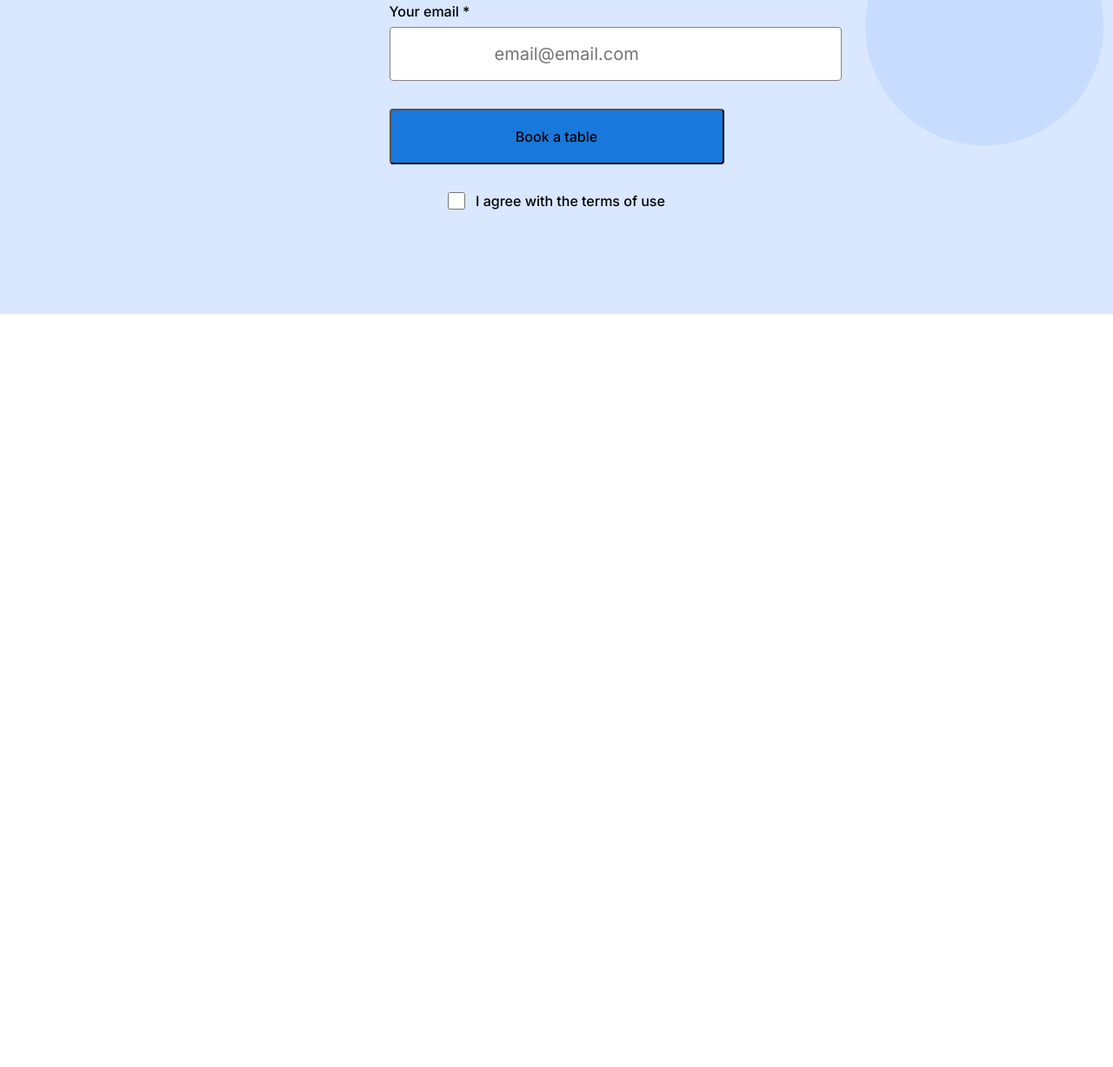
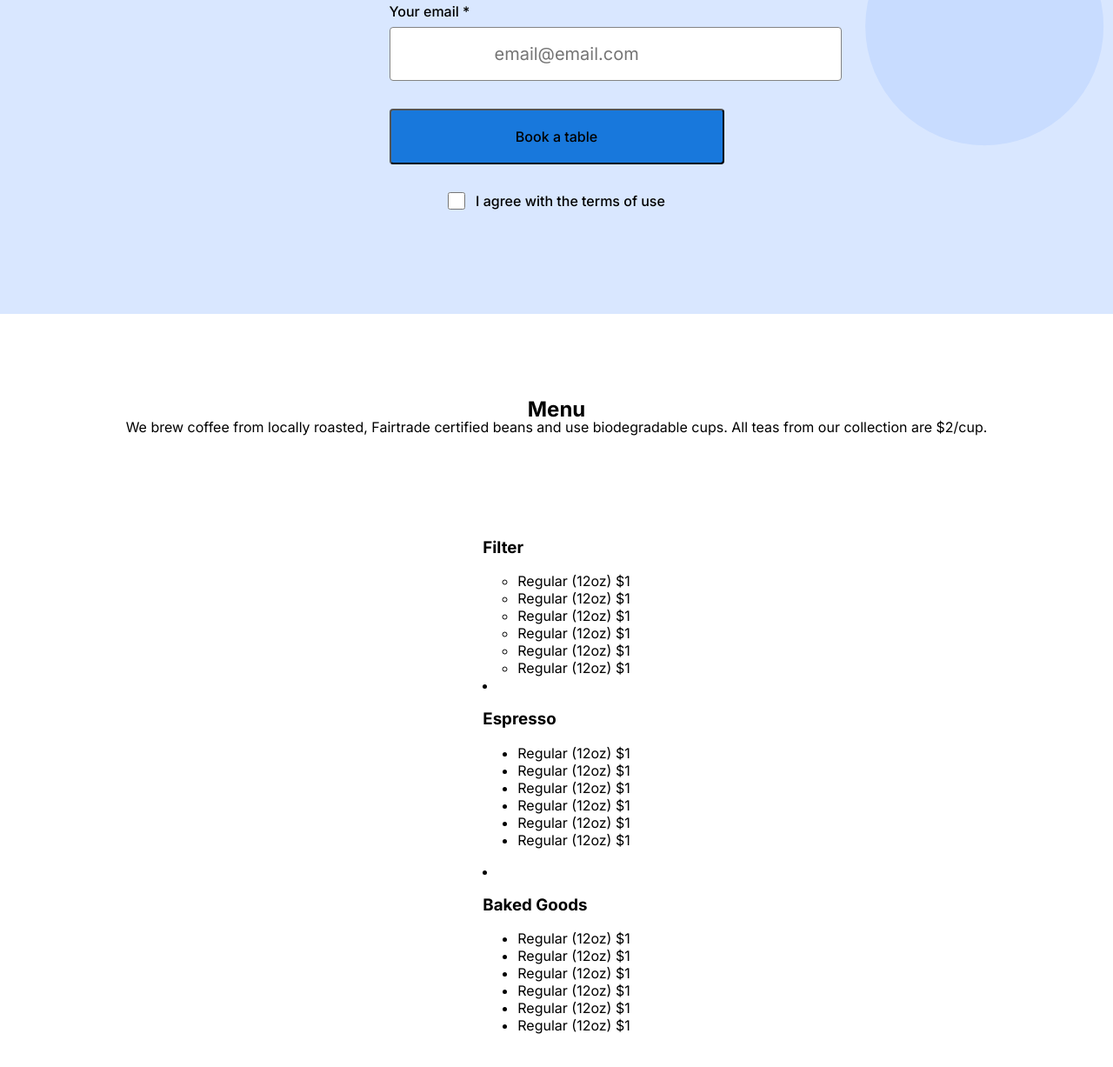
Before and after one commit to StarCatcher23/se_project_coffeeshop, a plain HTML site: page index.html in a window 1280 px wide. Shown: the part 2381-3608 px from the top of the page at 87% size. Before the commit the page ends 2742 px from the top, so only its background shows below. Drawn offline with Linux system fonts and the light colour scheme.

Commit message:
Menu Section Markup

```diff
--- /dev/null
+++ b/blocks/menu.css
@@ -0,0 +1,22 @@
+.menu {
+  padding: 100px 0;
+  display: flex;
+  flex-direction: column;
+  align-items: center;
+}
+
+.menu__title {
+  margin: 0 0 24px;
+  margin: 0 auto;
+  text-align: center;
+}
+
+.menu__subtitle {
+  margin: 0 0 100px;
+}
+
+.menu__cards {
+  margin: 0;
+  padding: 0;
+  list-style-type: none;
+}
--- a/index.html
+++ b/index.html
@@ -168,7 +168,90 @@
             </label>
           </form>
         </section>
-        <section id="menu" class="menu"></section>
+        <section id="menu" class="menu">
+          <h2 class="menu__title">Menu</h2>
+          <p class="menu__subtitle">
+            We brew coffee from locally roasted, Fairtrade certified beans and
+            use biodegradable cups. All teas from our collection are $2/cup.
+          </p>
+          <ul class="menu__cards">
+            <li class="card">
+              <h3 class="card__title">Filter</h3>
+              <ul class="card__list">
+                <li class="card__list-item">
+                  Regular (12oz) <span class="card__list-divider"></span> $1
+                </li>
+                <li class="card__list-item">
+                  Regular (12oz) <span class="card__list-divider"></span> $1
+                </li>
+                <li class="card__list-item">
+                  Regular (12oz) <span class="card__list-divider"></span> $1
+                </li>
+                <li class="card__list-item">
+                  Regular (12oz) <span class="card__list-divider"></span> $1
+                </li>
+                <li class="card__list-item">
+                  Regular (12oz) <span class="card__list-divider"></span> $1
+                </li>
+                <li class="card__list-item">
+                  Regular (12oz) <span class="card__list-divider"></span> $1
+                </li>
+              </ul>
+            </li>
+              </ul>
+            </li>
+             <li class="card">
+              <h3 class="card__title">Espresso</h3>
+              <ul class="card__list">
+                <li class="card__list-item">
+                  Regular (12oz) <span class="card__list-divider"></span> $1
+                </li>
+                <li class="card__list-item">
+                  Regular (12oz) <span class="card__list-divider"></span> $1
+                </li>
+                <li class="card__list-item">
+                  Regular (12oz) <span class="card__list-divider"></span> $1
+                </li>
+                <li class="card__list-item">
+                  Regular (12oz) <span class="card__list-divider"></span> $1
+                </li>
+                <li class="card__list-item">
+                  Regular (12oz) <span class="card__list-divider"></span> $1
+                </li>
+                <li class="card__list-item">
+                  Regular (12oz) <span class="card__list-divider"></span> $1
+                </li>
+              </ul>
+            </li>
+              </ul>
+            </li>
+             <li class="card">
+              <h3 class="card__title">Baked Goods</h3>
+              <ul class="card__list">
+                <li class="card__list-item">
+                  Regular (12oz) <span class="card__list-divider"></span> $1
+                </li>
+                <li class="card__list-item">
+                  Regular (12oz) <span class="card__list-divider"></span> $1
+                </li>
+                <li class="card__list-item">
+                  Regular (12oz) <span class="card__list-divider"></span> $1
+                </li>
+                <li class="card__list-item">
+                  Regular (12oz) <span class="card__list-divider"></span> $1
+                </li>
+                <li class="card__list-item">
+                  Regular (12oz) <span class="card__list-divider"></span> $1
+                </li>
+                <li class="card__list-item">
+                  Regular (12oz) <span class="card__list-divider"></span> $1
+                </li>
+              </ul>
+            </li>
+              </ul>
+            </li>
+          </ul>
+        </section>
         <section id="recipes" class="about"></section>
       </main>
       <footer id="contacts" class="footer"></footer>
--- a/pages/index.css
+++ b/pages/index.css
@@ -5,3 +5,5 @@
 @import url(../blocks/recipes.css);
 @import url(../blocks/reservation.css);
 @import url(../blocks/form.css);
+@import url(../blocks/menu.css);
+@import url(../blocks/card.css);
```
Also changed, not shown: blocks/card.css (added).
